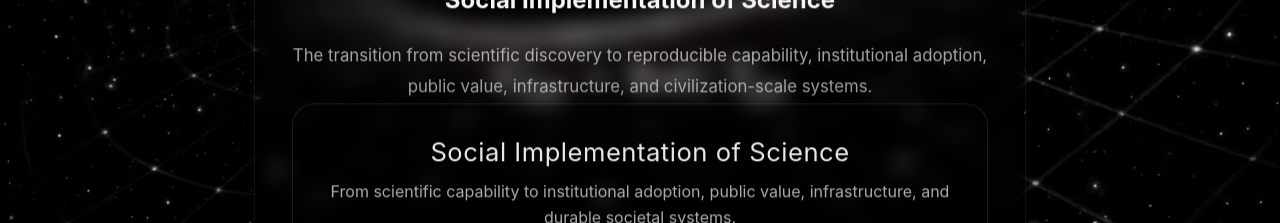
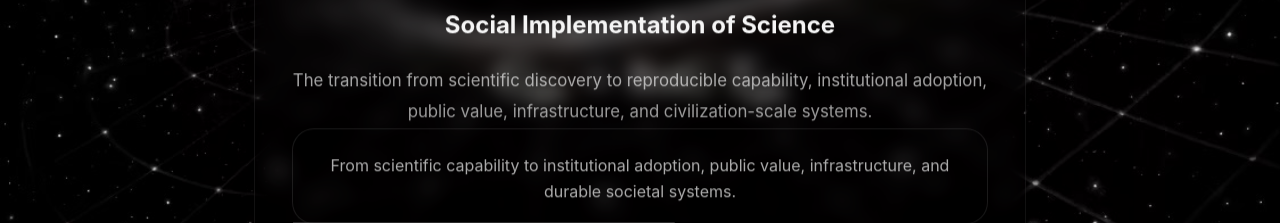
Before and after one commit to z562tbycfd-bit/archenova, a Next.js app: page /home in a window 1280 px wide. Shown: the part 4940-5163 px from the top of the page. Built offline with nearby package versions, Linux system fonts and the light colour scheme; no server answers.

Commit message:
Add social implementation section linking to commercialization page

```diff
--- a/app/home/page.tsx
+++ b/app/home/page.tsx
@@ -225,10 +225,6 @@ export default function Home() {
         href="/commercialization"
         className="plaza-card"
       >
-        <div className="plaza-title">
-          Social Implementation of Science
-        </div>
-
         <div className="plaza-desc">
           From scientific capability to institutional adoption,
           public value, infrastructure, and durable societal systems.
```
